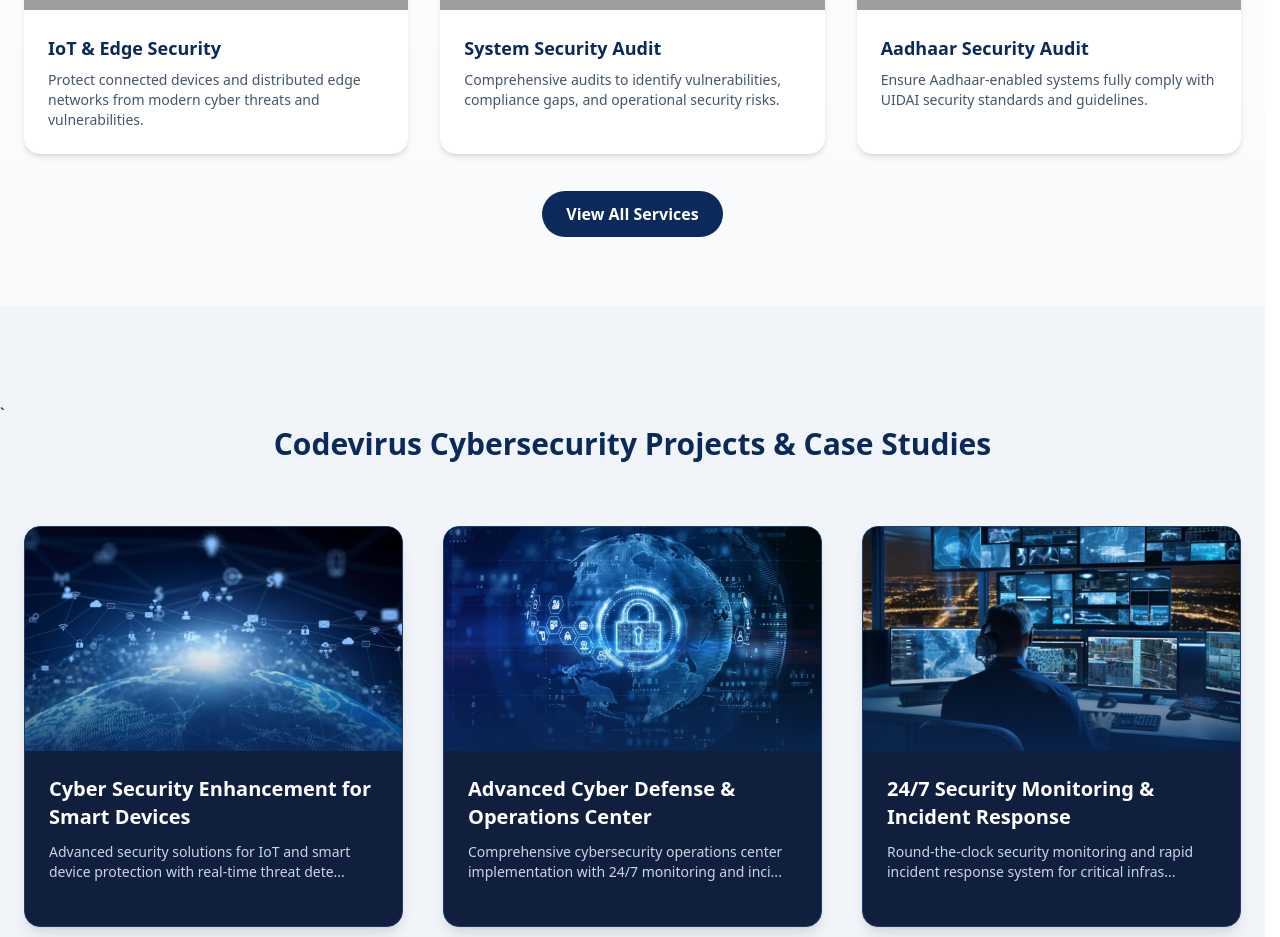
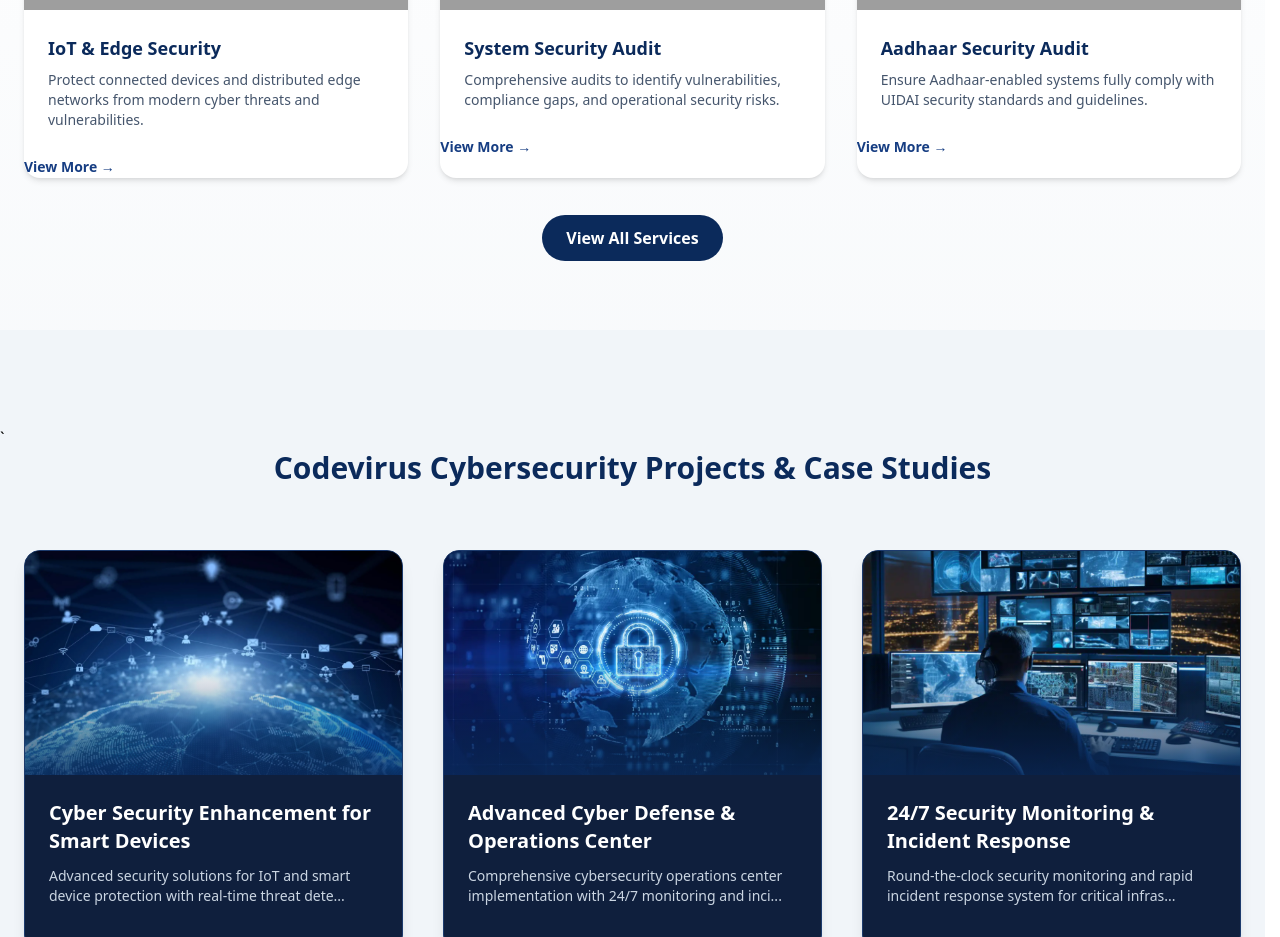
Before and after one commit to Anshika1820/codevirussec, a React app: page / in a window 1280 px wide. Shown: the part 1240-2177 px from the top of the page. Built offline with nearby package versions, Linux system fonts and the light colour scheme; grey boxes are pictures that could not be loaded; the HTML template or start-up script is replaced by a standard one.

Commit message:
Update Services.jsx

```diff
--- a/src/Pages/Services.jsx
+++ b/src/Pages/Services.jsx
@@ -399,6 +399,19 @@ if (preview) {
                 {service.desc}
               </p>
             </div>
+             <button
+                      onClick={() => {
+                        window.scrollTo({ top: 0 });
+                        setActiveService(service);
+                        sessionStorage.setItem(
+                          "activeService",
+                          JSON.stringify(service)
+                        );
+                      }}
+                      className="mt-auto text-sm font-semibold text-[#163d82] hover:text-[#0b2a5b]"
+                    >
+                      View More →
+                    </button>
           </div>
         ))}
       </div>
```
